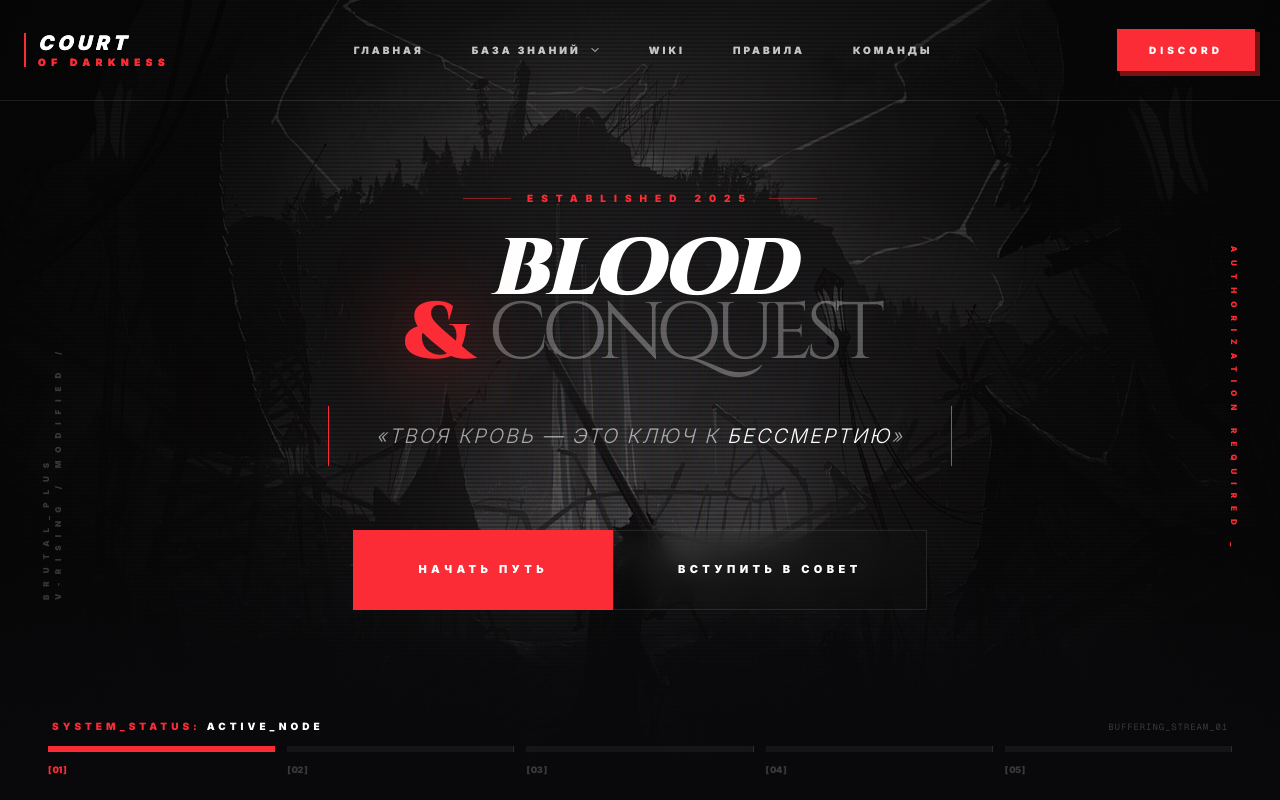
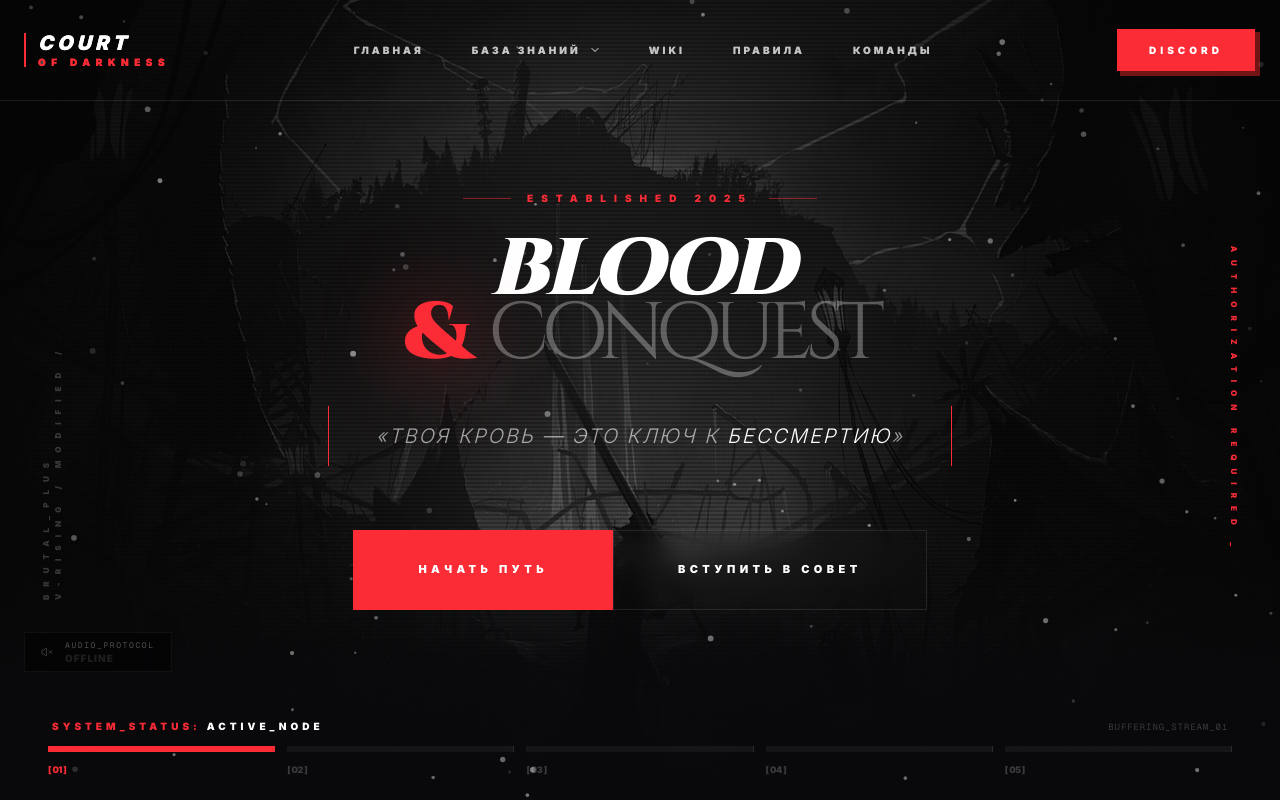
Before and after one commit to Evools/v-rising-mod, a Next.js app: page / in a window 1280 px wide. Shown: the top 800 px of the page. Built offline with nearby package versions, Linux system fonts and the light colour scheme.

Commit message:
feat: добавить компоненты SnowParticles и BackgroundMusic, обновить зависимости и добавить музыкальный трек

```diff
--- a/app/layout.tsx
+++ b/app/layout.tsx
@@ -1,4 +1,6 @@
+import BackgroundMusic from "@/components/BackgroundMusic";
 import Navbar from "@/components/Navbar";
+import SnowParticles from "@/components/SnowParticles";
 import { ThemeProvider } from "@/components/theme-provider";
 import type { Metadata } from "next";
 import { Geist, Geist_Mono, Inter } from "next/font/google";
@@ -44,6 +46,8 @@ export default function RootLayout({
           enableSystem={false}
           disableTransitionOnChange
         >
+          <SnowParticles />
+          <BackgroundMusic />
           <Navbar />
           {children}
         </ThemeProvider>
--- /dev/null
+++ b/components/BackgroundMusic.tsx
@@ -0,0 +1,61 @@
+"use client";
+
+import { Volume2, VolumeX } from "lucide-react";
+import { useRef, useState } from "react";
+
+export default function BackgroundMusic() {
+  const [isPlaying, setIsPlaying] = useState(false);
+  const audioRef = useRef<HTMLAudioElement | null>(null);
+
+  const toggleMusic = () => {
+    if (audioRef.current) {
+      if (isPlaying) {
+        audioRef.current.pause();
+      } else {
+        audioRef.current.play();
+      }
+      setIsPlaying(!isPlaying);
+    }
+  };
+
+  return (
+    <div className="fixed bottom-32 left-6 z-[110] flex items-center gap-4">
+      <audio ref={audioRef} src="/music/MainTheme.mp3" loop />
+
+      <button
+        onClick={toggleMusic}
+        className="group flex items-center gap-3 bg-black/40 backdrop-blur-md border border-white/5 p-2 px-4 transition-all hover:border-primary/50"
+      >
+        <div className="relative">
+          {isPlaying ? (
+            <Volume2 className="w-3 h-3 text-primary animate-pulse" />
+          ) : (
+            <VolumeX className="w-3 h-3 text-white/20" />
+          )}
+        </div>
+
+        <div className="flex flex-col items-start">
+          <span className="text-[8px] font-mono text-white/30 uppercase tracking-[0.2em] leading-none mb-1">
+            Audio_Protocol
+          </span>
+          <span
+            className={`text-[10px] font-black uppercase tracking-widest leading-none ${
+              isPlaying ? "text-primary" : "text-white/10"
+            }`}
+          >
+            {isPlaying ? "Active" : "Offline"}
+          </span>
+        </div>
+
+        {/* Декоративная полоска уровня громкости (просто декор) */}
+        {isPlaying && (
+          <div className="flex gap-[2px] items-end h-3 ml-2">
+            <div className="w-[2px] h-1 bg-primary animate-[bounce_1s_infinite]" />
+            <div className="w-[2px] h-3 bg-primary animate-[bounce_1.2s_infinite]" />
+            <div className="w-[2px] h-2 bg-primary animate-[bounce_0.8s_infinite]" />
+          </div>
+        )}
+      </button>
+    </div>
+  );
+}
--- /dev/null
+++ b/components/SnowParticles.tsx
@@ -0,0 +1,77 @@
+"use client";
+
+import Particles, { initParticlesEngine } from "@tsparticles/react";
+import { loadSlim } from "@tsparticles/slim";
+import { useEffect, useState } from "react";
+
+export default function SnowParticles() {
+  const [init, setInit] = useState(false);
+
+  useEffect(() => {
+    initParticlesEngine(async (engine) => {
+      await loadSlim(engine);
+    }).then(() => {
+      setInit(true);
+    });
+  }, []);
+
+  if (!init) return null;
+
+  return (
+    <Particles
+      id="tsparticles"
+      options={{
+        fpsLimit: 60,
+        particles: {
+          number: {
+            value: 200, // Количество снежинок
+            density: { enable: true },
+          },
+          color: {
+            value: "#ffffff",
+          },
+          shape: {
+            type: "circle",
+          },
+          opacity: {
+            value: { min: 0.1, max: 0.5 }, // Делаем их едва заметными
+            animation: {
+              enable: true,
+              speed: 1,
+              sync: false,
+            },
+          },
+          size: {
+            value: { min: 1, max: 3 },
+          },
+          move: {
+            enable: true,
+            direction: "bottom", // Падают вниз
+            speed: 1,
+            straight: false,
+            outModes: { default: "out" },
+          },
+          wobble: {
+            enable: true, // Слегка покачиваются при падении
+            distance: 5,
+            speed: 1,
+          },
+        },
+        interactivity: {
+          detectsOn: "canvas",
+          events: {
+            onHover: {
+              enable: true,
+              mode: "bubble", // Снежинки немного увеличиваются при наведении
+            },
+          },
+        },
+        detectRetina: true,
+        fullScreen: {
+          enable: true,
+          zIndex: 1, // Снег будет за контентом (замени на 101, если хочешь поверх)
+        },
+      }}
+    />
+  );
+}
--- a/package.json
+++ b/package.json
@@ -10,6 +10,8 @@
   },
   "dependencies": {
     "@base-ui/react": "^1.0.0",
+    "@tsparticles/react": "^3.0.0",
+    "@tsparticles/slim": "^3.9.1",
     "class-variance-authority": "^0.7.1",
     "clsx": "^2.1.1",
     "lucide-react": "^0.562.0",
```
Also changed, not shown: 2 other files (tests, documents, lock files or other folders).
